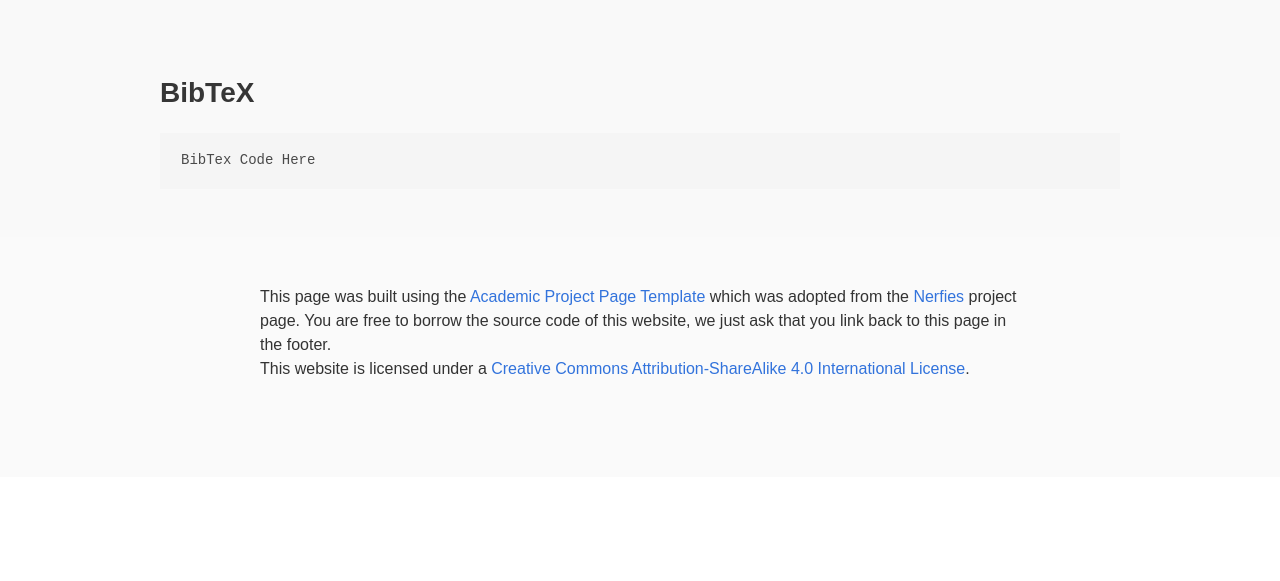
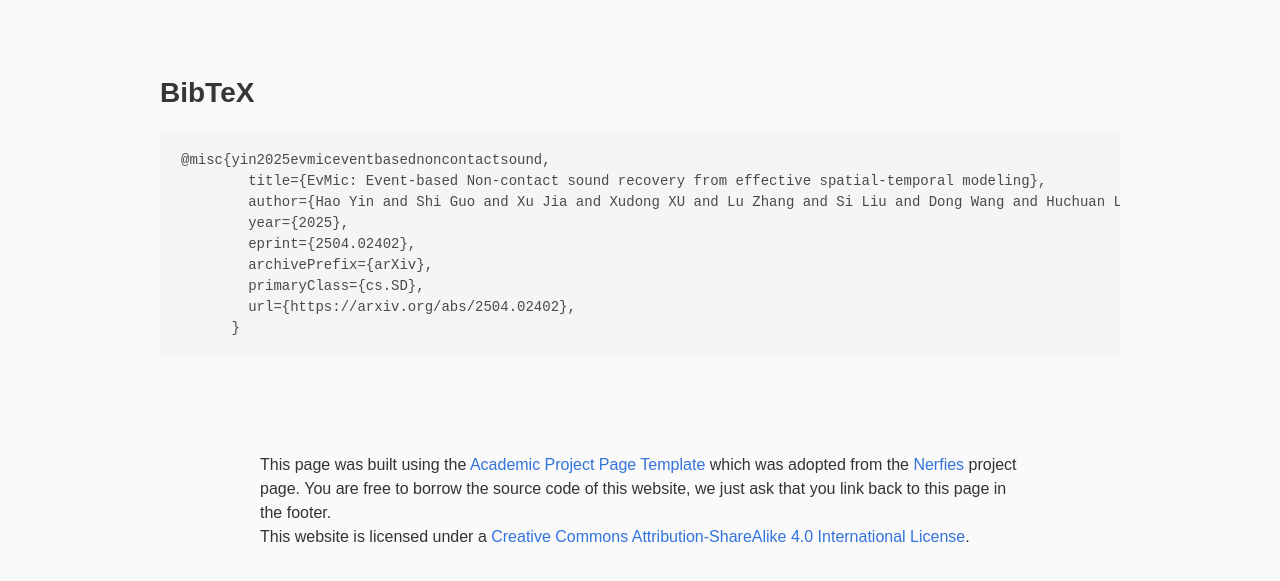
Before and after one commit to yyzq1/EvMic, a plain HTML site: page index.html in a window 1280 px wide. Shown: the part 3659-4240 px from the top of the page. Before the commit the page ends 4136 px from the top, so only its background shows below. Drawn offline with nearby package versions, Linux system fonts and the light colour scheme; some icons are missing; a web font is replaced by a local one.

Commit message:
update html

```diff
--- a/index.html
+++ b/index.html
@@ -266,7 +266,7 @@
                     <div class="publication-links">
                          <!-- Arxiv PDF link -->
                       <span class="link-block">
-                        <a href="https://arxiv.org/pdf/<ARXIV PAPER ID>.pdf" target="_blank"
+                        <a href="https://arxiv.org/pdf/2504.02402" target="_blank"
                         class="external-link button is-normal is-rounded is-dark">
                         <span class="icon">
                           <i class="fas fa-file-pdf"></i>
@@ -288,7 +288,7 @@
 
                 <!-- ArXiv abstract Link -->
                 <span class="link-block">
-                  <a href="https://arxiv.org/abs/<ARXIV PAPER ID>" target="_blank"
+                  <a href="https://arxiv.org/abs/2504.02402" target="_blank"
                   class="external-link button is-normal is-rounded is-dark">
                   <span class="icon">
                     <i class="ai ai-arxiv"></i>
@@ -542,7 +542,15 @@
   <section class="section" id="BibTeX">
     <div class="container is-max-desktop content">
       <h2 class="title">BibTeX</h2>
-      <pre><code>BibTex Code Here</code></pre>
+      <pre><code>@misc{yin2025evmiceventbasednoncontactsound,
+        title={EvMic: Event-based Non-contact sound recovery from effective spatial-temporal modeling},
+        author={Hao Yin and Shi Guo and Xu Jia and Xudong XU and Lu Zhang and Si Liu and Dong Wang and Huchuan Lu and Tianfan Xue},
+        year={2025},
+        eprint={2504.02402},
+        archivePrefix={arXiv},
+        primaryClass={cs.SD},
+        url={https://arxiv.org/abs/2504.02402},
+      }</code></pre>
     </div>
 </section>
 <!--End BibTex citation -->
```
